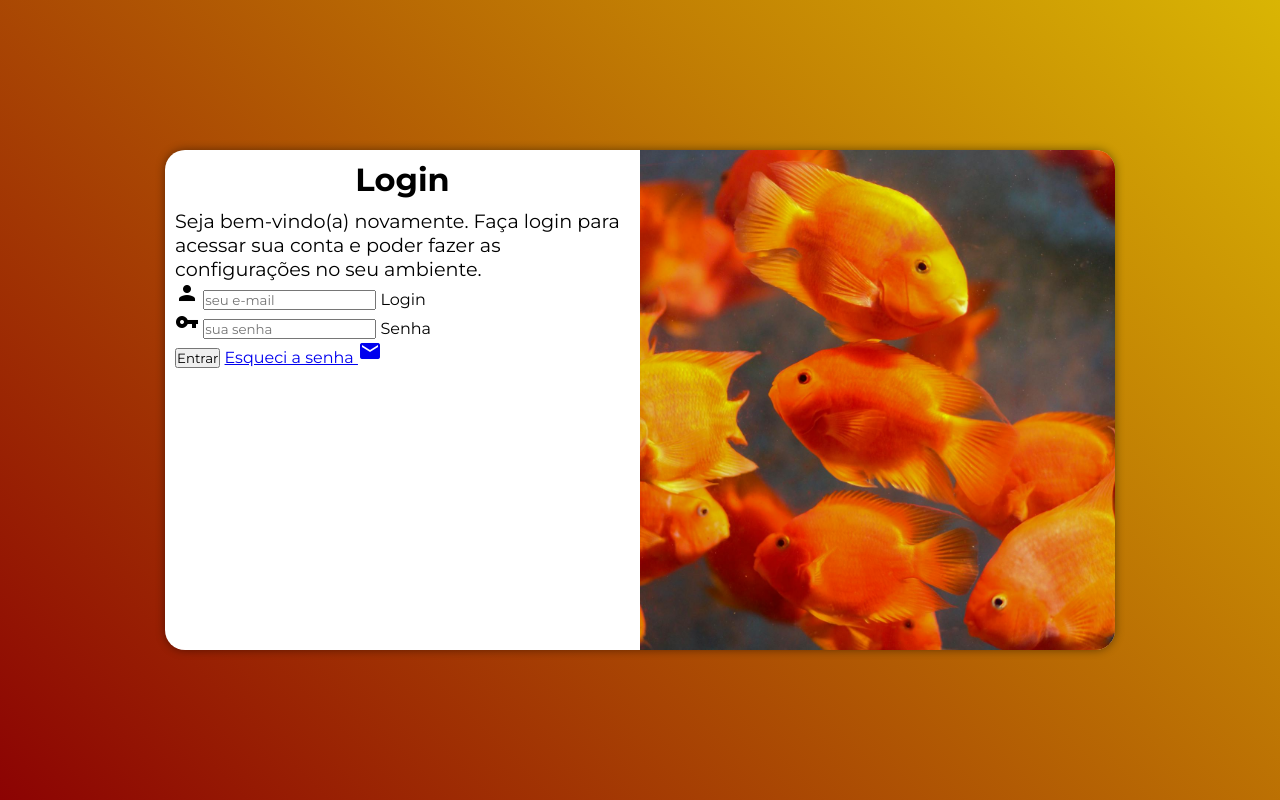
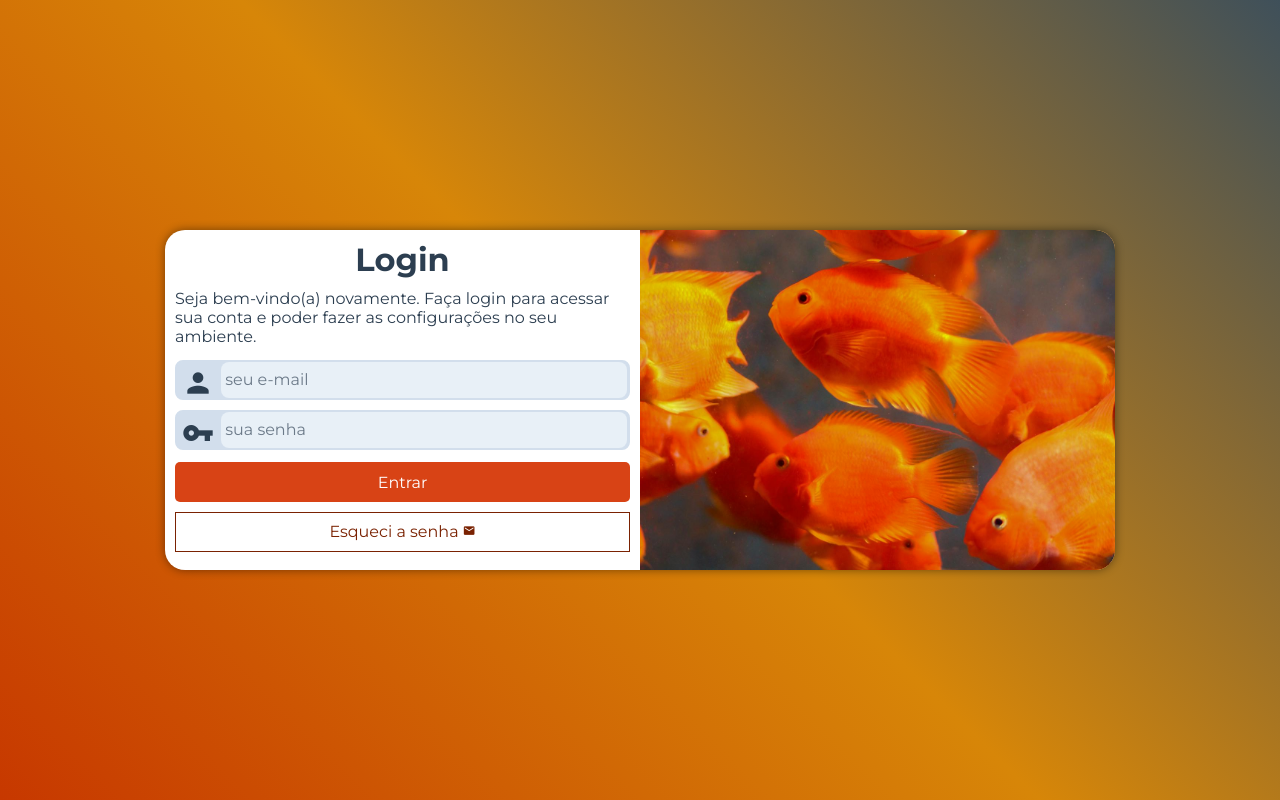
Before and after one commit to JoaoGuiMarques/projeto-login, a plain HTML site: page index.html in a window 1280 px wide. Drawn offline with Linux system fonts and the light colour scheme.

Commit message:
versao final

```diff
--- a/estilos/media-query.css
+++ b/estilos/media-query.css
@@ -17,6 +17,7 @@ Grandes telas: acima de 1200px
 
     section#login {
         width: 80vw;
+        height: 310px;
     }
 
     #imagem {
@@ -29,15 +30,33 @@ Grandes telas: acima de 1200px
         float: right;
         width: 70%;
     }
+
+    p {
+        font-size: 1em;
+        margin-bottom: 14px;
+    }
+
+    form > div.campo {
+        margin-bottom: 10px;
+    }
+
+    input[type=submit] {
+        margin-top: 12px;
+    }
+
+    form > a.botao {
+        margin-top: 10px;
+    }
 }
 
 @media screen and (min-width: 992px) {
     body {
-        background-image: linear-gradient(45deg, #8C0303, #D9B504);
+        background-image: linear-gradient(45deg, #C73800, #D78608, #3F505A);
     }
 
     section#login {
         width: 950px;
+        height: 340px;
     }
 
     #imagem {
@@ -56,6 +75,19 @@ Grandes telas: acima de 1200px
     }
 
     p {
-    font-size: 1.2em;
+    font-size: 1em;
+    margin-bottom: 14px;
+    }
+
+    form > div.campo {
+        margin-bottom: 10px;
+    }
+
+    input[type=submit] {
+        margin-top: 12px;
+    }
+
+    form > a.botao {
+        margin-top: 10px;
+    }
 }
-}
--- a/estilos/style.css
+++ b/estilos/style.css
@@ -43,18 +43,18 @@ section#login {
     position: absolute;
     top: 50%;
     left: 50%;
-    transform: translate(-50%, -50%);
     overflow: hidden;
 
     background-color: white;
     width: 250px;
-    height: 500px;
+    height: 505px;
     border-radius: 20px;
     box-shadow: 0px 0px 10px rgba(0, 0, 0, 0.450);
 
     /*transição*/
     transition: width .3s, height .3s;
     transition-timing-function: ease;
+    transform: translate(-50%, -50%);
 }
 
 
@@ -74,54 +74,90 @@ section#login {
 h1 {
     text-align: center;
     margin-bottom: 10px;
+    color: #2c3e50;
 }
 
 p {
     font-size: 0.8em;
+    color: #2c3e50;
 }
 
-/* #name, #pass {
-    border: 2px solid var(--cor1);
-    border-radius: 4px;
-    margin: 0px 0px 5px 0px;
+form > div.campo {
+    background-color: #d2deec ;
+    border: 2px solid #d2deec;
+    display: block;
+    width: 100%;
+    height: 40px;
+    border-radius: 8px;
+    margin: 5px 0px;
 }
 
-.log {
-    padding: 5px 20px;
+form label {
+    display: none;
 }
 
-span {
-    color: white;
-    background-color: var(--cor1);
-    border-radius: 2px;
-    margin-right: 0px;
+div.campo .material-icons {
+    color: #2c3e50;
+    font-size: 2em;
+    width: 40px;
+    padding: 5px;
 }
 
-#entrar {
-    padding: 5px 100px;
-    margin-bottom: 5px;
-    border-radius: 4px;
-    border-color: var(--cor1);
-    background-color: var(--cor1);
+div.campo > input {
+    background-color: #e8f0f7;
+    font-size: 1em;
+    height: 100%;
+    width: calc(100% - 45px);
+    border: 0px;
+    border-radius: 8px;
+    padding: 4px;
+    transform: translateY(-14px);
+}
+
+div.campo > input:focus-within {
+    background-color: white;
+    color: #2c3e50;
+}
+
+input::placeholder {
+    color: #6c7a89 ;
+}
+
+form > input[type=submit] {
+    display: block;
+    font-size: 1em;
+    width: 100%;
+    height: 40px;
+    background-color: #d84315;
     color: white;
+    border: none;
+    border-radius: 5px;
     cursor: pointer;
 }
 
-#entrar:hover {
-    background-color: #f05820;
-    border-color: #f05820;
+form > input[type=submit]:hover {
+    background-color: #8a0303;
 }
 
-#esqueci {
-    padding: 5px 70px;
-    border-radius: 4px;
-    border-color: var(--cor1);
-    color: var(--cor1);
-    cursor: pointer;
+form > a.botao {
+    display: block;
+    text-align: center;
+    font-size: 1em;
+    width: 100%;
+    height: 40px;
+    margin-top: 5px;
+    padding-top: 9px ;
+    background-color: white;
+    color: #7a2202;
+    border: 1px solid #7a2202;
+    text-decoration: none;
 }
 
-#esqueci:hover {
-    background-color: white;
-    border-color: #e06f45;
-    color: #e06f45;
+form > a.botao:hover {
+    border: 1px solid #ff632b;
+    color: #ff632b;
 }
+
+form > a.botao > span {
+    font-size: 0.8em;
+}
--- a/index.html
+++ b/index.html
@@ -29,7 +29,7 @@
                         <label for="ipass">Senha</label>
                     </div>
                     <input id="entrar" type="submit" value="Entrar">
-                    <a href="esqueci.html">
+                    <a href="esqueci.html" class="botao">
                         Esqueci a senha
                          <span class="material-icons">mail</span>
                     </a>
```
